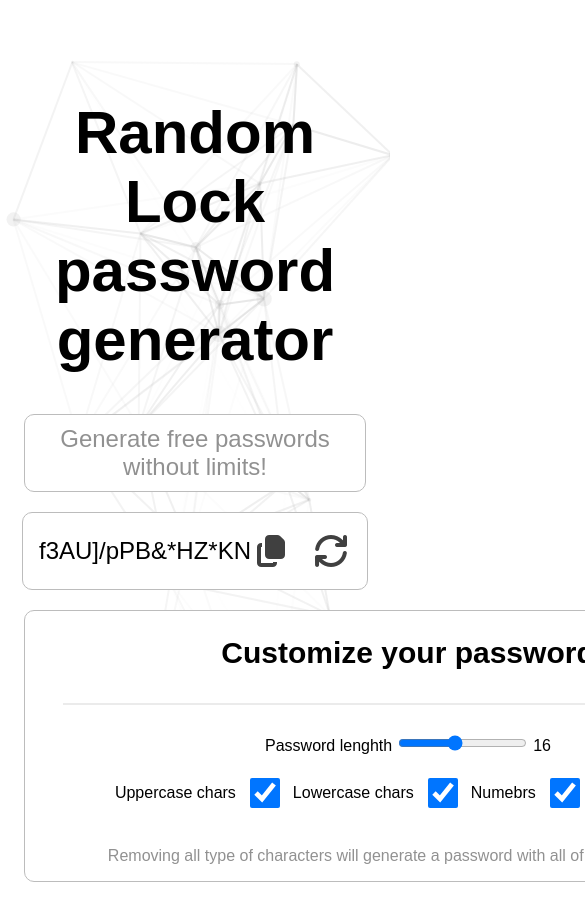
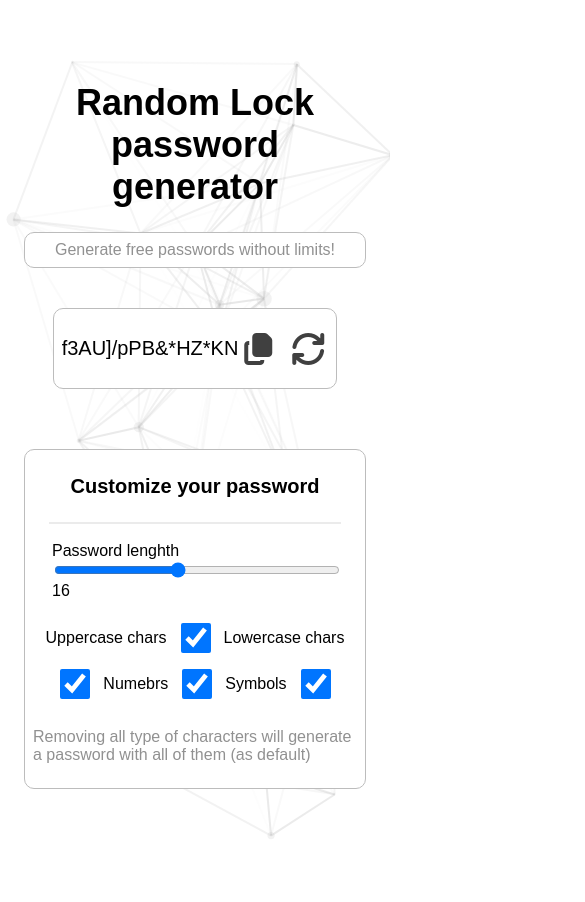
Before and after one commit to Emanuele-Comand/randomLockGenerator, a website built with Vite: page index.html in a window 390 px wide. Shown: the top 902 px of the page, 585 px wide, since content can reach past the window. After the commit the page ends 844 px from the top, so only its background shows below. Built offline with nearby package versions, Linux system fonts and the light colour scheme; a web font is replaced by a local one.

Commit message:
Writing media queries for tablet and mobiles

```diff
--- a/src/style.css
+++ b/src/style.css
@@ -151,3 +151,76 @@ h2 {
   width: 30px;
   height: 30px;
 }
+
+/* ---------------------------
+   Tablet: fino a 768px
+   --------------------------- */
+@media (max-width: 768px) {
+  h1 {
+    font-size: 48px;
+  }
+  h2 {
+    font-size: 24px;
+  }
+  .subtitle {
+    font-size: 1.2rem;
+  }
+
+  .card,
+  #customization-container {
+    width: 90%;
+    margin: 20px auto;
+  }
+
+  #password {
+    display: flex;
+    flex-direction: column;
+    align-items: center;
+    gap: 20px;
+  }
+
+  #chars-range {
+    width: 100%;
+  }
+
+  .checkboxes-wrapper {
+    flex-wrap: wrap;
+    justify-content: center;
+  }
+}
+
+/* ---------------------------
+   Smartphone: fino a 480px
+   --------------------------- */
+@media (max-width: 480px) {
+  h1 {
+    font-size: 36px;
+  }
+  h2 {
+    font-size: 20px;
+  }
+  .subtitle {
+    font-size: 1rem;
+    padding: 8px;
+  }
+
+  .card,
+  #customization-container {
+    width: 100%;
+    padding: 8px;
+  }
+
+  #password-text {
+    font-size: 20px;
+    word-break: break-all;
+  }
+
+  .icon-group {
+    gap: 10px;
+  }
+
+  .chars-range-wrapper,
+  .checkboxes-wrapper {
+    padding: 10px 0;
+  }
+}
```
